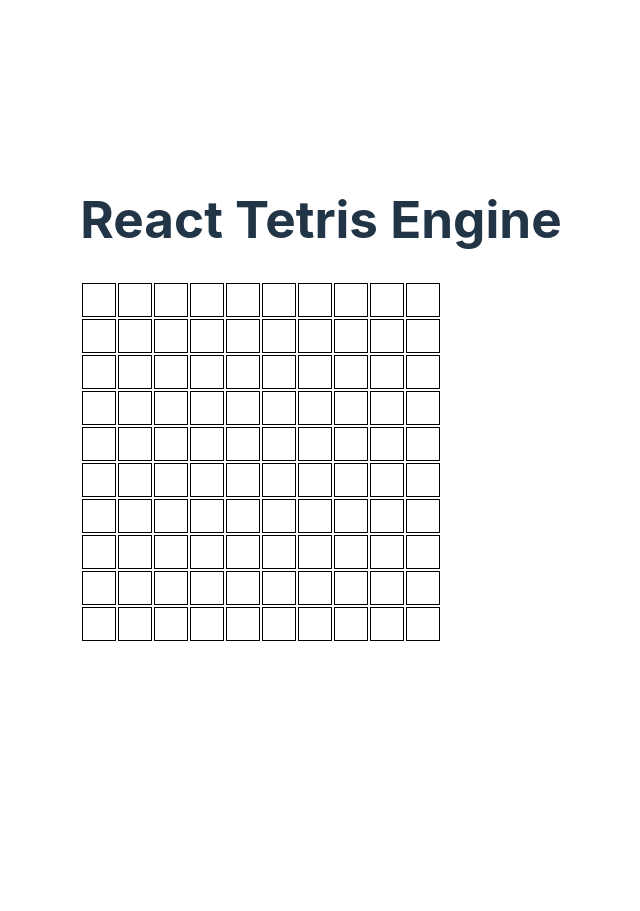
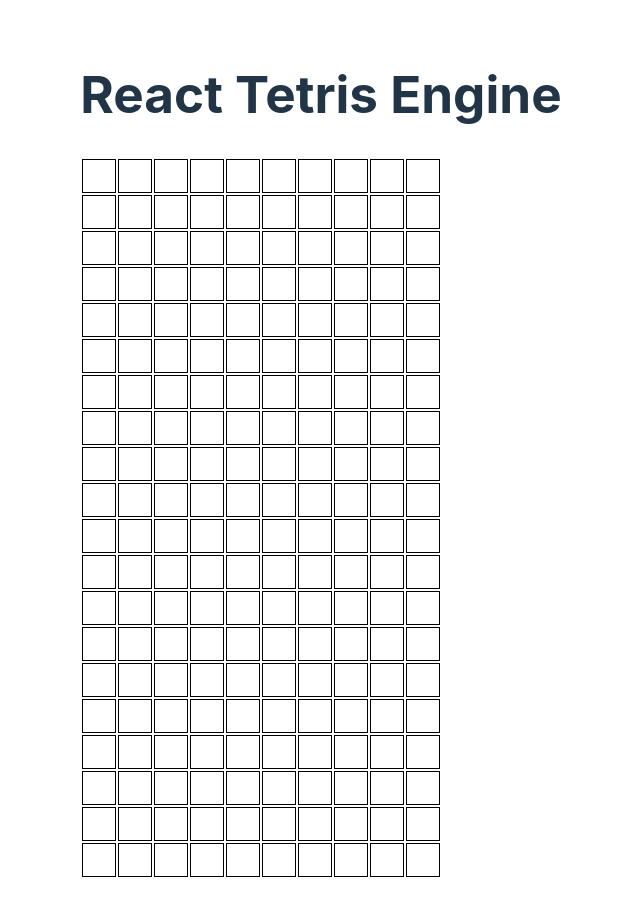
Before and after one commit to hamcrypto/drw-tetris, a React (Vite) app: page / in a window 1280 px wide. Shown: the whole page, without its empty margins (319-959 px from the left). Before the commit the page ends 800 px from the top, so only its background shows below. Built offline with nearby package versions, Linux system fonts and the light colour scheme.

Commit message:
Refactor grid, add initial version of co-ords and events

```diff
--- a/src/App.tsx
+++ b/src/App.tsx
@@ -5,7 +5,7 @@ function App() {
   return (
     <>
       <h1>React Tetris Engine</h1>
-      <GridDisplay width={10} height={10} />
+      <GridDisplay columnCount={10} rowCount={20} />
     </>
   );
 }
--- a/src/components/GridDisplay/GridDisplay.tsx
+++ b/src/components/GridDisplay/GridDisplay.tsx
@@ -1,35 +1,53 @@
 import { Block, BlockColors } from "../../types";
 import "./styles.css";
 interface GridDisplayProps {
-  width: number;
-  height: number;
+  columnCount: number;
+  rowCount: number;
 }
 
 const blockBuilder = ({
   color = "White" as BlockColors,
   filled = false,
-  xcord = 0,
-  ycord = 0,
+  xCord = 0,
+  yCord = 0,
 }) => {
-  const newBlock: Block = { color, filled, xcord, ycord };
+  const newBlock: Block = { color, filled, xCord, yCord };
   return newBlock;
 };
 
-function GridDisplay({ width, height }: GridDisplayProps) {
-  const initialArray = Array(width)
-    .fill(null)
-    .map(() => Array(height).fill(blockBuilder({})));
+const gridBuilder = (columnCount: number, rowCount: number) => {
+  const blockGrid: Block[][] = [];
+  for (let currentRow = 0; currentRow < rowCount; currentRow++) {
+    blockGrid[currentRow] = [];
+    for (let currentCol = 0; currentCol < columnCount; currentCol++) {
+      blockGrid[currentRow][currentCol] = blockBuilder({
+        xCord: currentCol,
+        yCord: currentRow,
+      });
+    }
+  }
 
+  return blockGrid;
+};
+
+const GridBlock = ({ color, xCord, yCord, filled }: Block) => {
+  return (
+    <td
+      style={{
+        backgroundColor: color,
+      }}
+      onMouseOver={() => console.log({ color, xCord, yCord, filled })}
+    ></td>
+  );
+};
+function GridDisplay({ columnCount, rowCount }: GridDisplayProps) {
+  const initialArray = gridBuilder(columnCount, rowCount);
   return (
     <table>
       {initialArray.map((arrayColumn) => (
         <tr>
           {arrayColumn.map((arrayRow) => (
-            <td
-              style={{
-                backgroundColor: arrayRow["color"],
-              }}
-            ></td>
+            <GridBlock {...arrayRow} />
           ))}
         </tr>
       ))}
--- a/src/types.tsx
+++ b/src/types.tsx
@@ -11,6 +11,6 @@ export type BlockColors =
 export interface Block {
   color: BlockColors;
   filled: boolean;
-  xcord: number;
-  ycord: number;
+  xCord: number;
+  yCord: number;
 }
```
